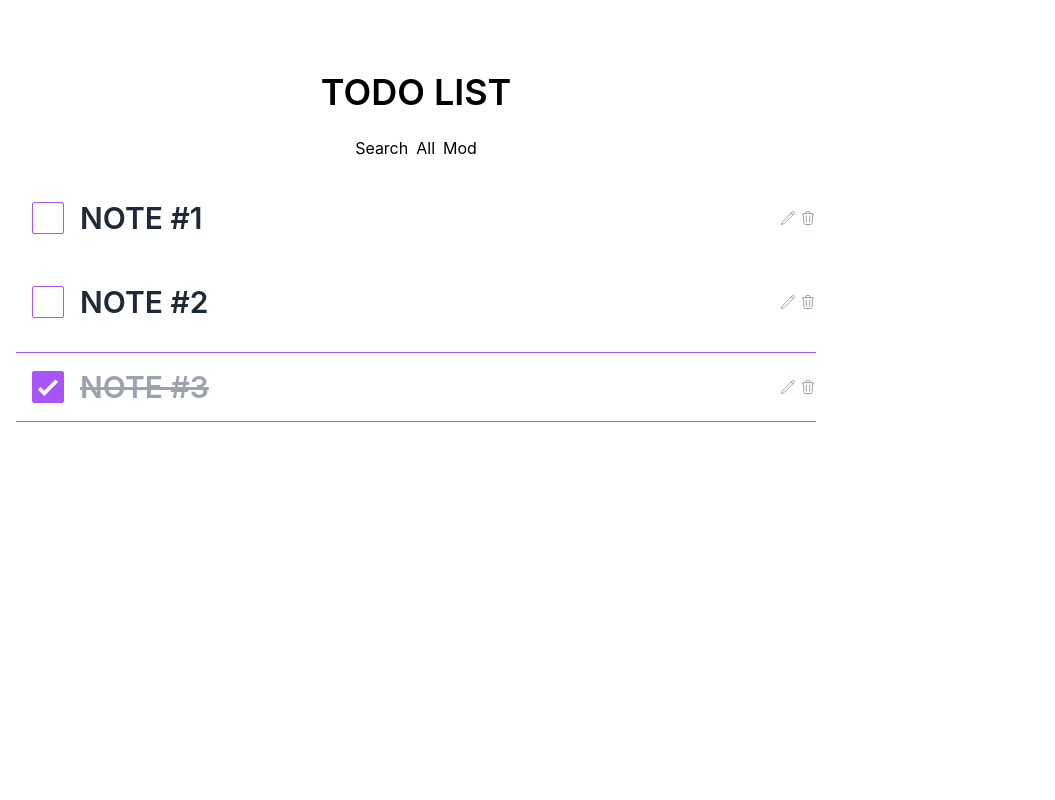
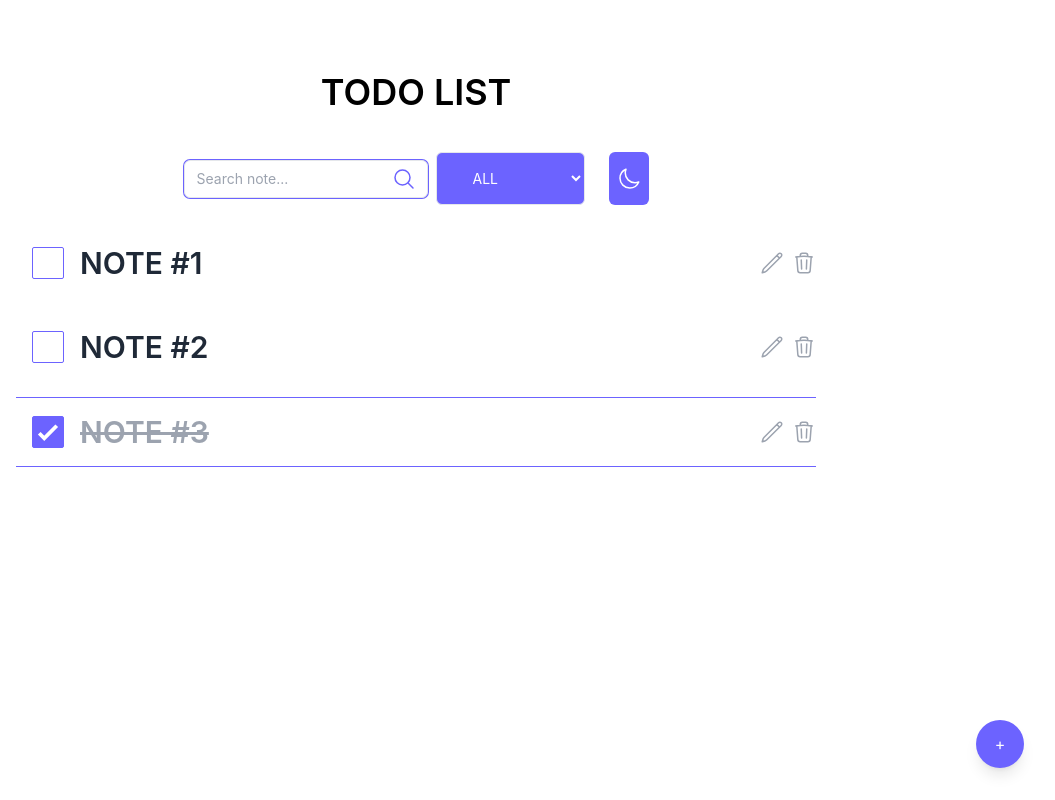
Before and after one commit to vidosavaarsic/todoapp, a React (Create React App) app: page / in a window 1280 px wide. Shown: the whole page, without its empty margins (224-1279 px from the left). Built offline with nearby package versions, Linux system fonts and the light colour scheme.

Commit message:
Make UI changes. Add new functions.

```diff
--- a/src/App.css
+++ b/src/App.css
@@ -1,6 +1,9 @@
 @tailwind base;
 @tailwind components;
 @tailwind utilities;
+:root {
+  --purple: #6c63ff;
+}
 .App {
   text-align: center;
 }
--- a/src/components/ToDoFilter.jsx
+++ b/src/components/ToDoFilter.jsx
@@ -1,10 +1,33 @@
 import React from "react";
-
-const ToDoFilter = ({ todos, setTodos }) => {
+import { MagnifyingGlassIcon } from "@heroicons/react/24/outline";
+const ToDoFilter = ({
+  searchText,
+  setSearchText,
+  statusFilter,
+  setStatusFilter,
+}) => {
   return (
-    <div className="flex row gap-2">
-      <div>Search</div>
-      <div>All</div>
+    <div className="flex items-center gap-2">
+      <div className="relative">
+        <MagnifyingGlassIcon className="h-6 w-6 absolute right-3 top-1/2 transform -translate-y-1/2 text-[var(--purple)]" />
+        <input
+          type="text"
+          placeholder="Search note..."
+          value={searchText}
+          onChange={(e) => setSearchText(e.target.value)}
+          className="px-3 py-2 border rounded-md text-sm focus:outline-none ring-1 ring-[var(--purple)] cursor-pointer text-[var(--purple)]"
+        />
+      </div>
+      <select
+        value={statusFilter}
+        onChange={(e) => setStatusFilter(e.target.value)}
+        className="px-8 py-4 border rounded-md text-sm bg-[var(--purple)] text-white focus:outline-none cursor-pointer"
+      >
+        <option value="all">ALL</option>
+        <option value="ready">READY</option>
+        <option value="pending">PENDING</option>
+        <option value="done">DONE</option>
+      </select>
     </div>
   );
 };
--- a/src/components/ToDoForm.jsx
+++ b/src/components/ToDoForm.jsx
@@ -2,6 +2,7 @@ import React, { useState } from "react";
 //import { useState } from 'react';
 import ToDoFilter from "./ToDoFilter";
 import ToDoList from "./ToDoList";
+import { MoonIcon } from "@heroicons/react/24/outline";
 const ToDoForm = () => {
   const [todos, setTodos] = useState([
     {
@@ -20,18 +21,54 @@ const ToDoForm = () => {
       status: "done",
     },
   ]);
+  const [searchText, setSearchText] = useState("");
+  const [statusFilter, setStatusFilter] = useState("all");
+
+  const filteredTodos = todos.filter((todo) => {
+    const matchesText = todo.description
+      .toLowerCase()
+      .includes(searchText.toLowerCase());
+    console.log("matchesText: ",todo.description, matchesText);
+    const matchesStatus =
+      statusFilter === "all" || todo.status === statusFilter;
+
+    return matchesText && matchesStatus;
+  });
+
   return (
-    <div className="items-center justify-center">
-      <h1 className="mx-auto py-2 mb-4 mt-16 font-semibold lg:text-4xl md:text-3xl text-2xl">
+    <div className="justify-center">
+      <h1 className="mx-auto py-2 mb-8 mt-16 font-semibold lg:text-4xl md:text-3xl text-2xl">
         TODO LIST
       </h1>
-      <div className="flex row justify-center gap-2">
-        <ToDoFilter todos={todos} setTodos={setTodos} />
-        <div>Mod</div>
+      <div className="flex row justify-center gap-6">
+        <ToDoFilter
+          searchText={searchText}
+          setSearchText={setSearchText}
+          statusFilter={statusFilter}
+          setStatusFilter={setStatusFilter}
+        />
+        <button className="bg-[var(--purple)] cursor-pointer rounded-md p-2 text-white">
+          <MoonIcon className="h-6 w-6" />
+        </button>
       </div>
       <div className="flex col gap-2 m-4 justify-center">
-        <ToDoList todos={todos} setTodos={setTodos} />
+        <ToDoList todos={filteredTodos} setTodos={setTodos} />
       </div>
+      <button
+        onClick={() =>
+          setTodos([
+            ...todos,
+            {
+              id: Date.now(),
+              description: "New note...",
+              status: "ready",
+            },
+          ])
+        }
+        className="fixed bottom-8 right-8 bg-[var(--purple)] hover:bg-[var(--purple)] text-white rounded-full w-12 h-12 flex items-center justify-center shadow-lg"
+      >
+        +
+      </button>
     </div>
   );
 };
--- a/src/components/ToDoList.jsx
+++ b/src/components/ToDoList.jsx
@@ -2,7 +2,7 @@ import React from "react";
 import { PencilIcon } from "@heroicons/react/24/outline";
 import { TrashIcon } from "@heroicons/react/24/outline";
 const ToDoList = ({ todos, setTodos }) => {
-  const handleToggle = (id) => {
+  const handleStatus = (id) => {
     setTodos((prev) =>
       prev.map((todo) =>
         todo.id === id
@@ -14,7 +14,20 @@ const ToDoList = ({ todos, setTodos }) => {
       )
     );
   };
+  const handleDelete = (id) => {
+    setTodos((prev) => prev.filter((todo) => todo.id !== id));
+  };
 
+  const handleEdit = (id) => {
+    const newText = prompt("Edit note:");
+    if (newText !== null) {
+      setTodos((prev) =>
+        prev.map((todo) =>
+          todo.id === id ? { ...todo, description: newText } : todo
+        )
+      );
+    }
+  };
   return (
     <div>
       <ul>
@@ -23,7 +36,7 @@ const ToDoList = ({ todos, setTodos }) => {
             <div
               className={`flex row justify-between gap-6 items-center w-80 lg:w-[50rem] ${
                 todo.status === "done"
-                  ? "border-b border-t border-purple-500"
+                  ? "border-b border-t border-[var(--purple)]"
                   : ""
               }`}
             >
@@ -32,9 +45,9 @@ const ToDoList = ({ todos, setTodos }) => {
                   type="checkbox"
                   className="peer hidden"
                   checked={todo.status === "done"}
-                  onChange={() => handleToggle(todo.id)}
+                  onChange={() => handleStatus(todo.id)}
                 />
-                <div className="lg:w-8 lg:h-8 w-6 h-6 border border-purple-500 rounded-sm flex items-center peer-checked:bg-purple-500 text-white">
+                <div className="lg:w-8 lg:h-8 w-6 h-6 border border-[var(--purple)] rounded-sm flex items-center peer-checked:bg-[var(--purple)] text-white">
                   <svg
                     className="w-8 h-8 text-white peer-checked:block"
                     fill="none"
@@ -55,9 +68,15 @@ const ToDoList = ({ todos, setTodos }) => {
                   {todo.description}
                 </strong>
               </label>
-              <div className="flex row gap-1">
-                <PencilIcon className="w-4 h-4 text-gray-400 cursor-pointer" />
-                <TrashIcon className="w-4 h-4 text-gray-400 cursor-pointer" />
+              <div className="flex row gap-2">
+                <PencilIcon
+                  className="w-6 h-6 text-gray-400 cursor-pointer hover:text-[var(--purple)]"
+                  onClick={() => handleEdit(todo.id)}
+                />
+                <TrashIcon
+                  className="w-6 h-6 text-gray-400 cursor-pointer hover:text-red-500"
+                  onClick={() => handleDelete(todo.id)}
+                />
               </div>
             </div>
           </li>
--- a/src/index.css
+++ b/src/index.css
@@ -3,14 +3,14 @@
 @tailwind utilities;
 body {
   margin: 0;
-  font-family: -apple-system, BlinkMacSystemFont, 'Segoe UI', 'Roboto', 'Oxygen',
-    'Ubuntu', 'Cantarell', 'Fira Sans', 'Droid Sans', 'Helvetica Neue',
+  font-family: -apple-system, BlinkMacSystemFont, "Segoe UI", "Roboto", "Oxygen",
+    "Ubuntu", "Cantarell", "Fira Sans", "Droid Sans", "Helvetica Neue",
     sans-serif;
   -webkit-font-smoothing: antialiased;
   -moz-osx-font-smoothing: grayscale;
 }
 
 code {
-  font-family: source-code-pro, Menlo, Monaco, Consolas, 'Courier New',
+  font-family: source-code-pro, Menlo, Monaco, Consolas, "Courier New",
     monospace;
 }
```
Also changed, not shown: 14 other files (tests, documents, lock files or other folders).
